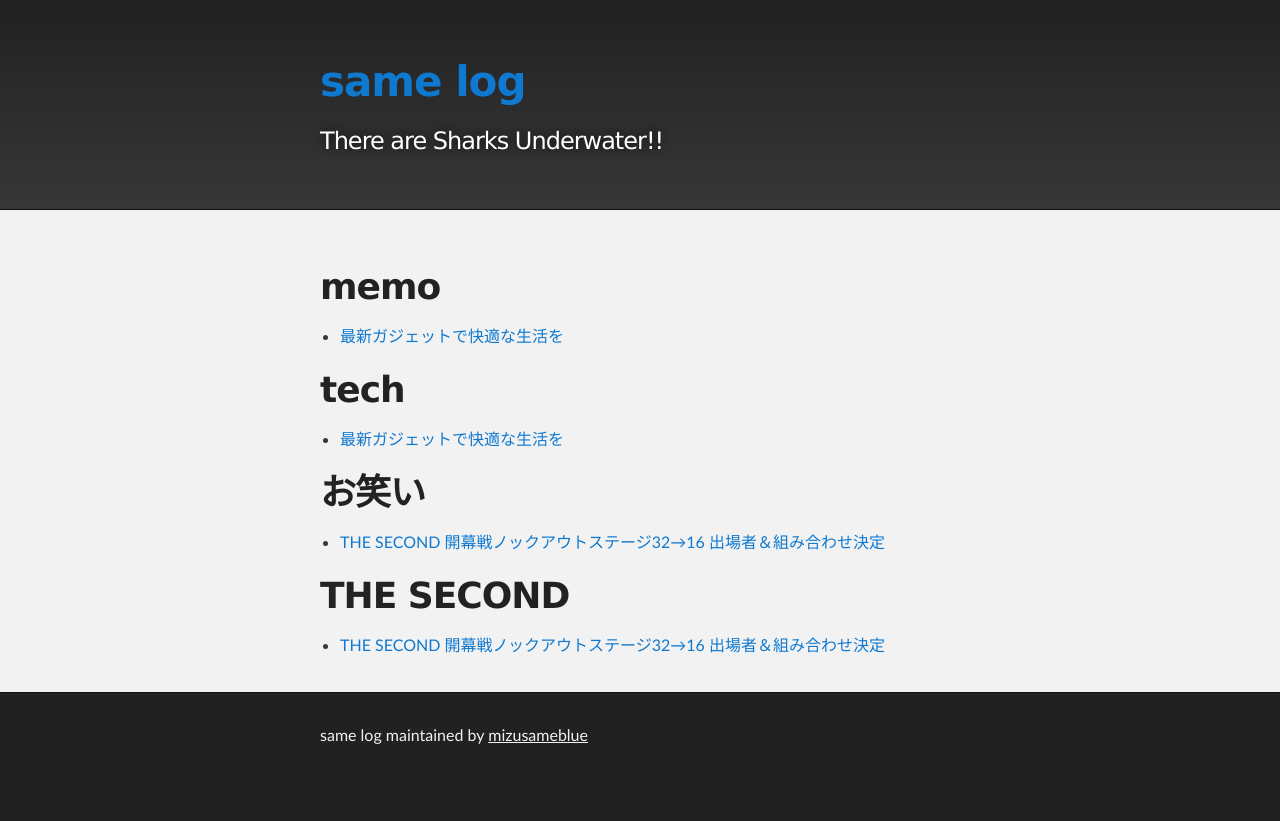
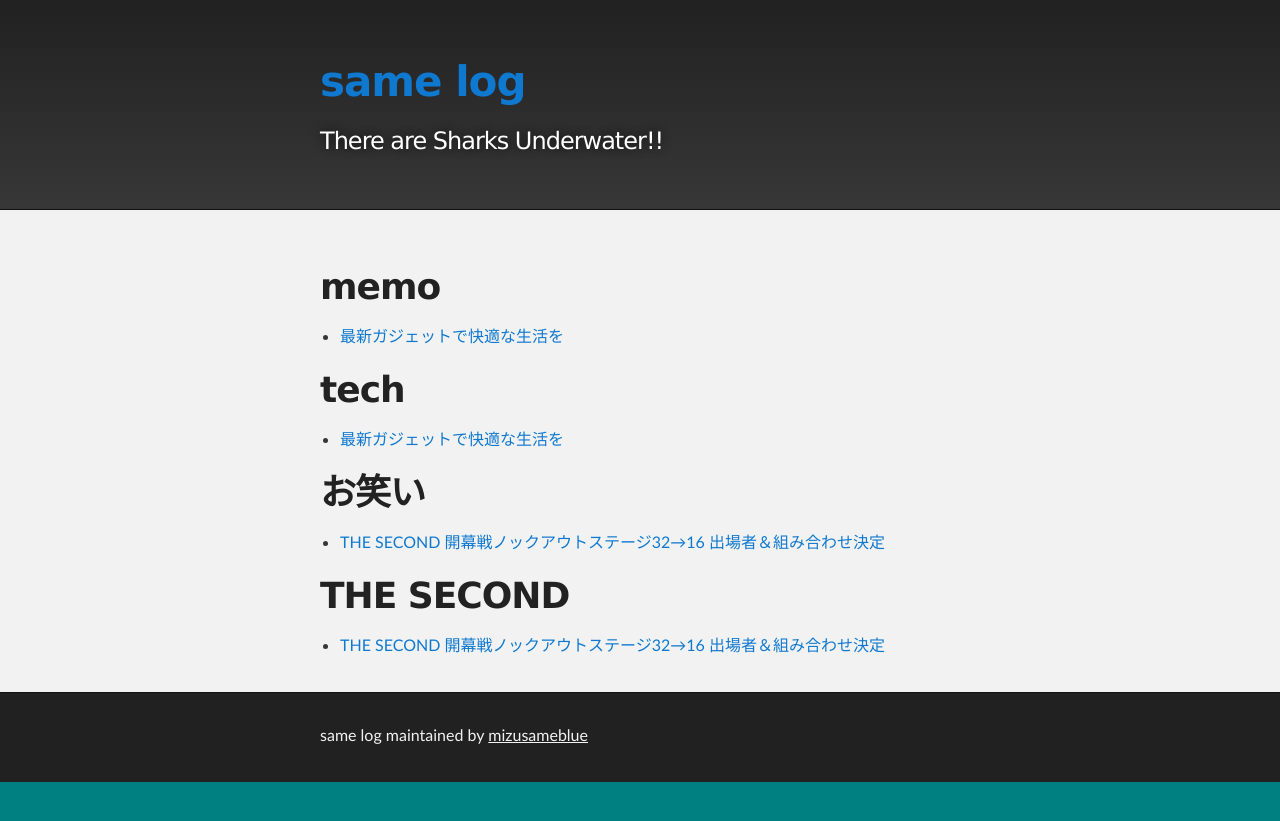
Before and after one commit to mizusameblue/blog, a Jekyll site: the page built from tags.html, in a window 1280 px wide. Shown: the top 821 px of the page. Built offline with Jekyll 4.4.1, drawn with Linux system fonts in a browser that asks for light colours.

Commit message:
Update jekyll-theme-slate.scss

```diff
--- a/_sass/jekyll-theme-slate.scss
+++ b/_sass/jekyll-theme-slate.scss
@@ -46,7 +46,7 @@
 body {
   box-sizing: border-box;
   color:#373737;
-  background: #212121;
+  background: teal;
   font-size: 16px;
   font-family: 'Myriad Pro', Calibri, Helvetica, Arial, sans-serif;
   line-height: 1.5;
```
